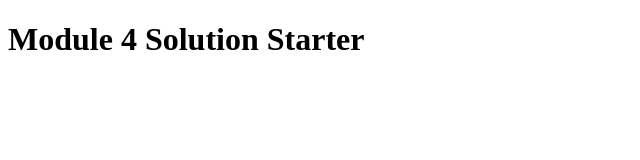
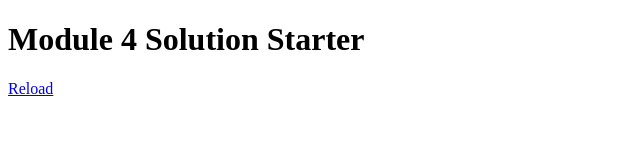
Before and after one commit to AvalonVX/coursera_assignments_ajvm, a plain HTML site: page TaskMod4/index.html in a window 1280 px wide. Shown: the full height of the page, 0-640 px from the left. Drawn offline with Linux system fonts and the light colour scheme.

Commit message:
Adding link to taskmod 4 on readme

```diff
--- a/TaskMod4/index.html
+++ b/TaskMod4/index.html
@@ -15,5 +15,6 @@
 </head>
 <body>
   <h1>Module 4 Solution Starter</h1>
+  <a href="https://avalonvx.github.io/coursera_assignments_ajvm/TaskMod4/">Reload</a>
 </body>
 </html>
```
Also changed, not shown: 1 other file.
